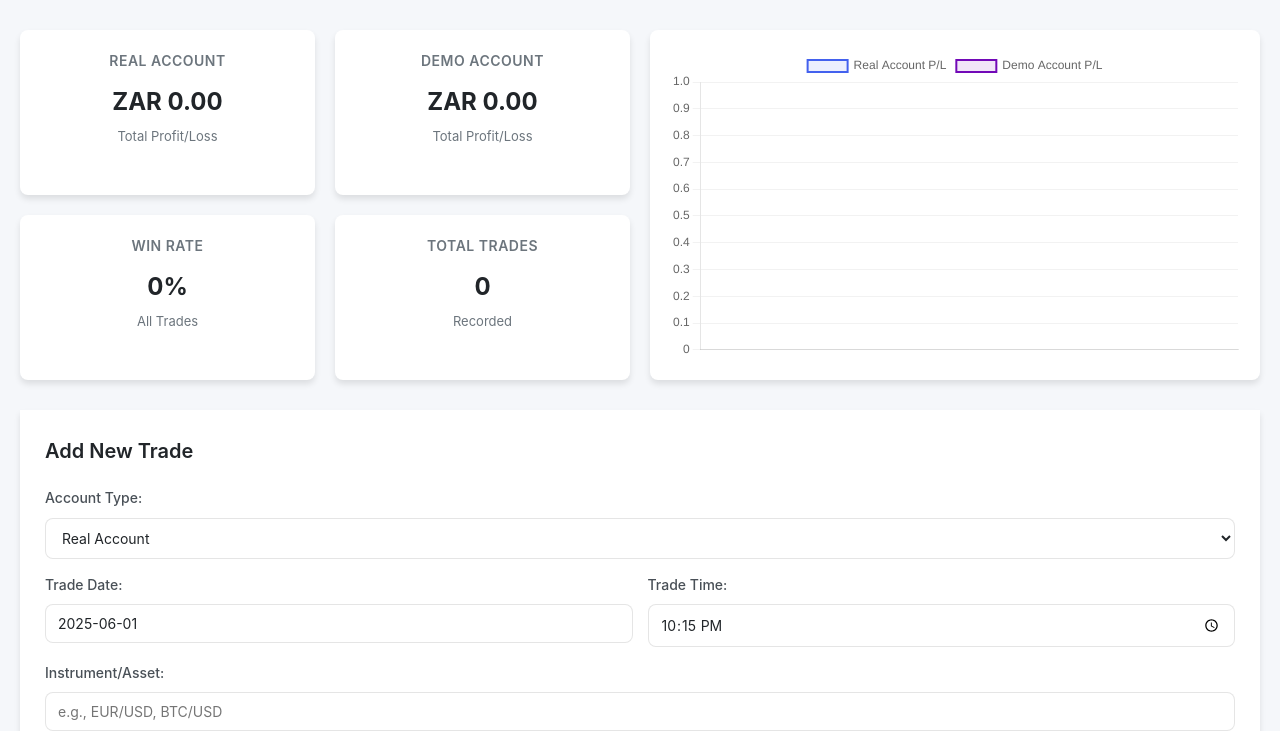
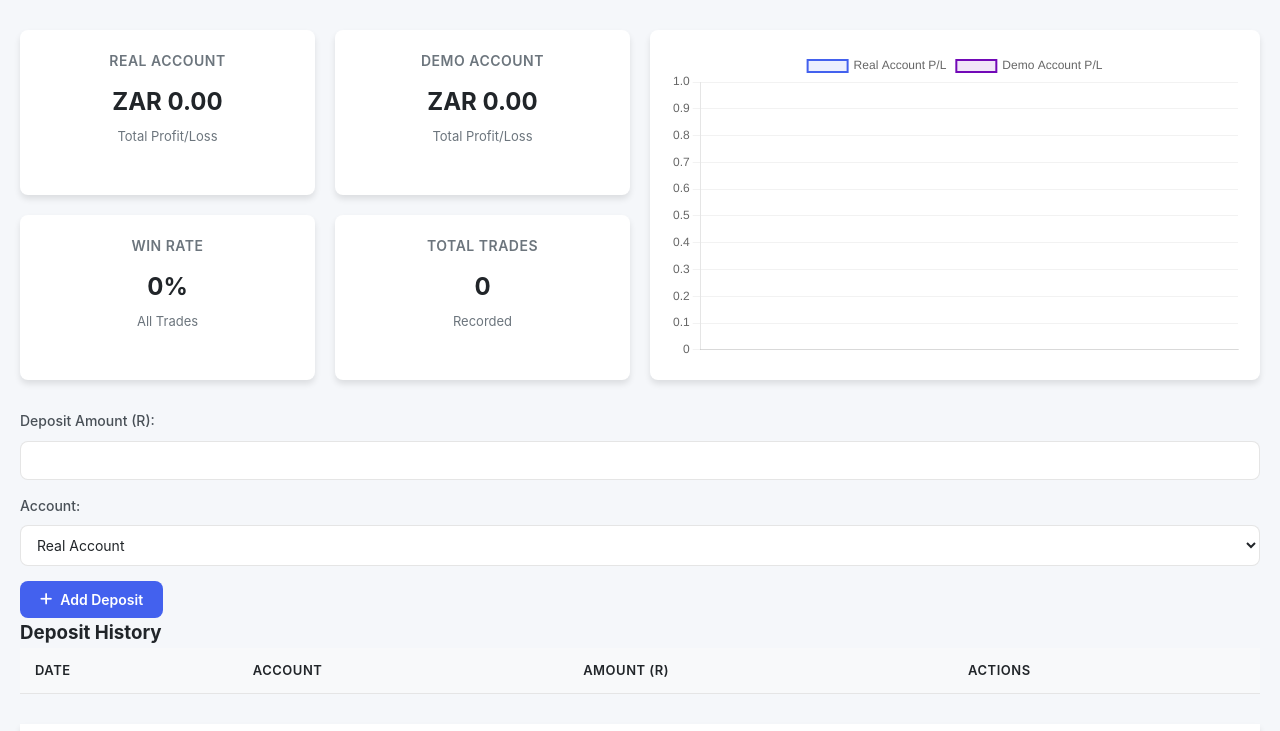
Before and after one commit to RahulDawpersad/DesignFX_Trading_Journal, a plain HTML site: page index.html in a window 1280 px wide. Shown: the part 87-818 px from the top of the page. Drawn offline with nearby package versions, Linux system fonts and the light colour scheme.

Commit message:
Update index.html

```diff
--- a/index.html
+++ b/index.html
@@ -58,10 +58,83 @@
                     </div>
                 </div>
 
+
+                <!-- <div class="deposit-section">
+                    <div class="deposit-controls">
+                        <div class="form-group">
+                            <label for="depositAmount">Deposit Amount (R):</label>
+                            <input type="number" id="depositAmount" step="0.01" min="0">
+                        </div>
+                        <div class="form-group">
+                            <label for="depositAccount">Account:</label>
+                            <select id="depositAccount">
+                                <option value="real">Real Account</option>
+                                <option value="demo">Demo Account</option>
+                            </select>
+                        </div>
+                        <button id="addDepositBtn" class="btn btn-primary">
+                            <i class="fas fa-plus"></i> Add Deposit
+                        </button>
+                    </div>
+
+                    <div class="deposit-history">
+                        <h3>Deposit History</h3>
+                        <table id="depositTable">
+                            <thead>
+                                <tr>
+                                    <th>Date</th>
+                                    <th>Account</th>
+                                    <th>Amount (R)</th>
+                                    <th>Actions</th>
+                                </tr>
+                            </thead>
+                            <tbody id="depositTableBody">
+
+                            </tbody>
+                        </table>
+                    </div>
+                </div> -->
+
                 <div class="chart-container">
                     <canvas id="profitChart"></canvas>
                 </div>
             </div>
+
+              <div class="deposit-section">
+                    <div class="deposit-controls">
+                        <div class="form-group">
+                            <label for="depositAmount">Deposit Amount (R):</label>
+                            <input type="number" id="depositAmount" step="0.01" min="0">
+                        </div>
+                        <div class="form-group">
+                            <label for="depositAccount">Account:</label>
+                            <select id="depositAccount">
+                                <option value="real">Real Account</option>
+                                <option value="demo">Demo Account</option>
+                            </select>
+                        </div>
+                        <button id="addDepositBtn" class="btn btn-primary">
+                            <i class="fas fa-plus"></i> Add Deposit
+                        </button>
+                    </div>
+
+                    <div class="deposit-history">
+                        <h3>Deposit History</h3>
+                        <table id="depositTable">
+                            <thead>
+                                <tr>
+                                    <th>Date</th>
+                                    <th>Account</th>
+                                    <th>Amount (R)</th>
+                                    <th>Actions</th>
+                                </tr>
+                            </thead>
+                            <tbody id="depositTableBody">
+
+                            </tbody>
+                        </table>
+                    </div>
+                </div>
 
             <div class="content-wrapper">
                 <div class="card trade-form">
```
